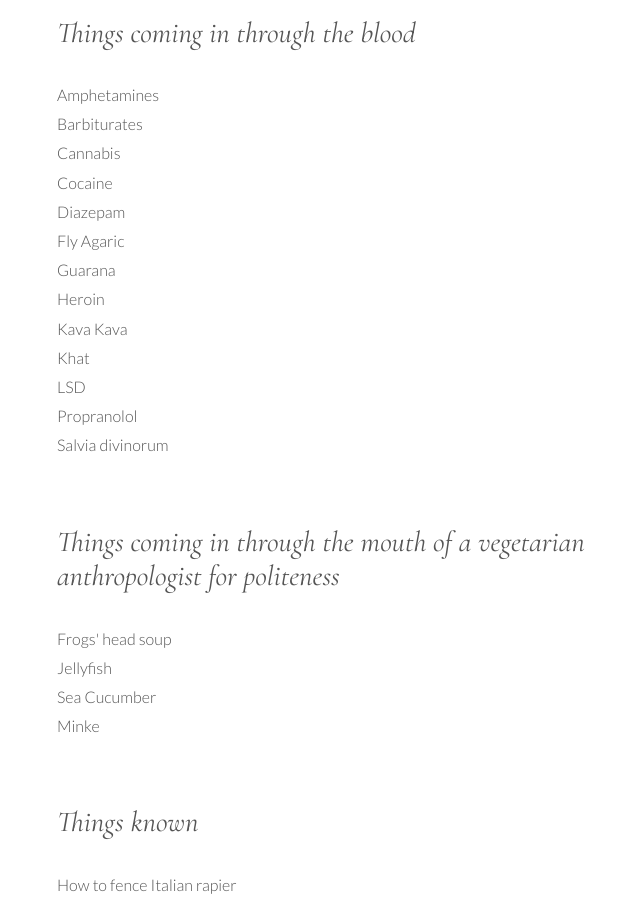
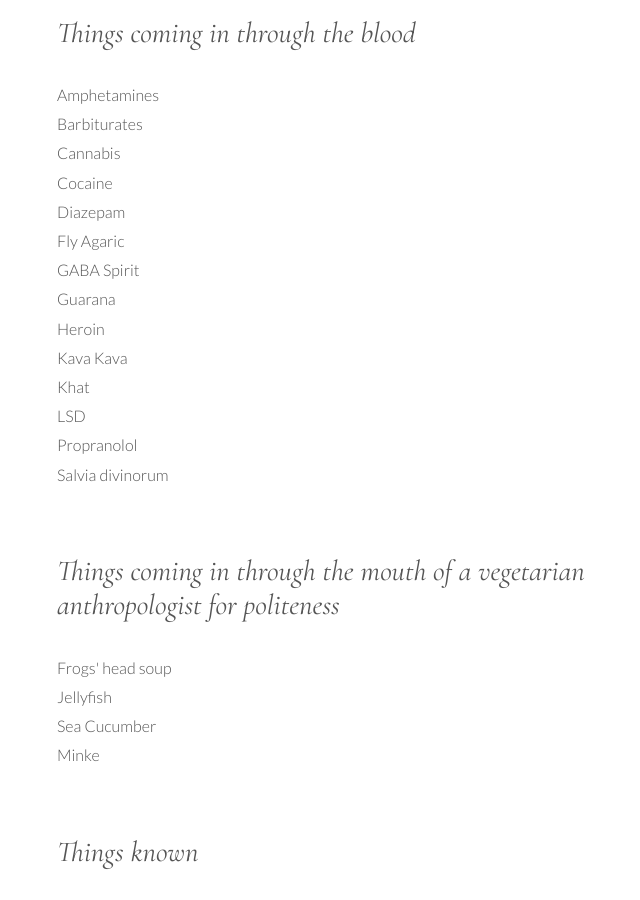
Before and after one commit to CollectionsOfThisKind/collectionsofthiskind.github.io, a Jekyll site: the page built from pages/about/profile.html, in a window 1280 px wide and 900 px high, scrolled down 1731 px. Shown: the whole window, without its empty margins (193-833 px from the left). Built offline with Jekyll 4.4.1, drawn with Linux system fonts in a browser that asks for light colours.

Commit message:
Add files via upload

```diff
--- a/pages/about/profile.html
+++ b/pages/about/profile.html
@@ -80,6 +80,7 @@ layout: page
 <li>Cocaine</li>
 <li>Diazepam </li>
 <li>Fly Agaric</li>
+<li>GABA Spirit</li>
 <li>Guarana</li>
 <li>Heroin</li>
 <li>Kava Kava</li>
```
